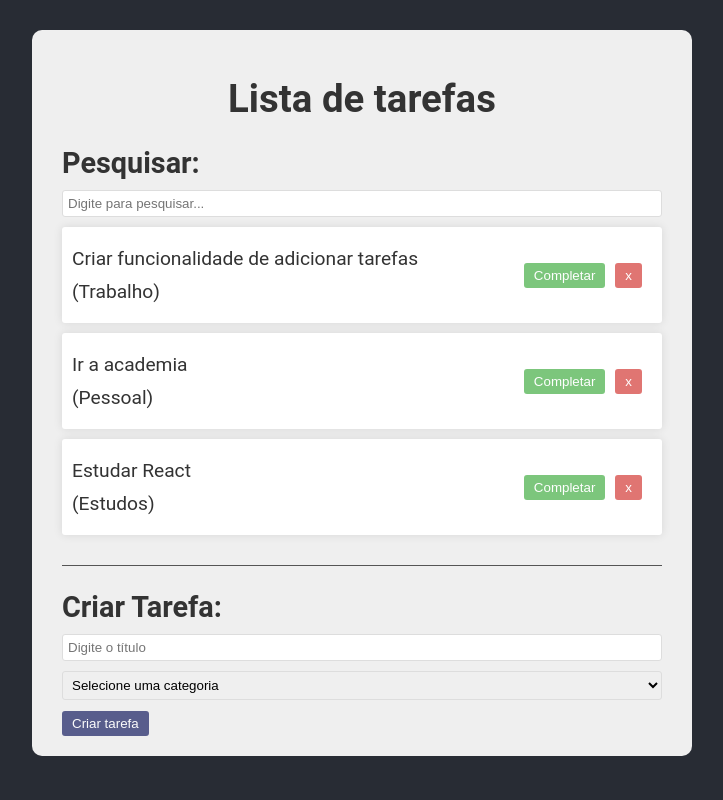
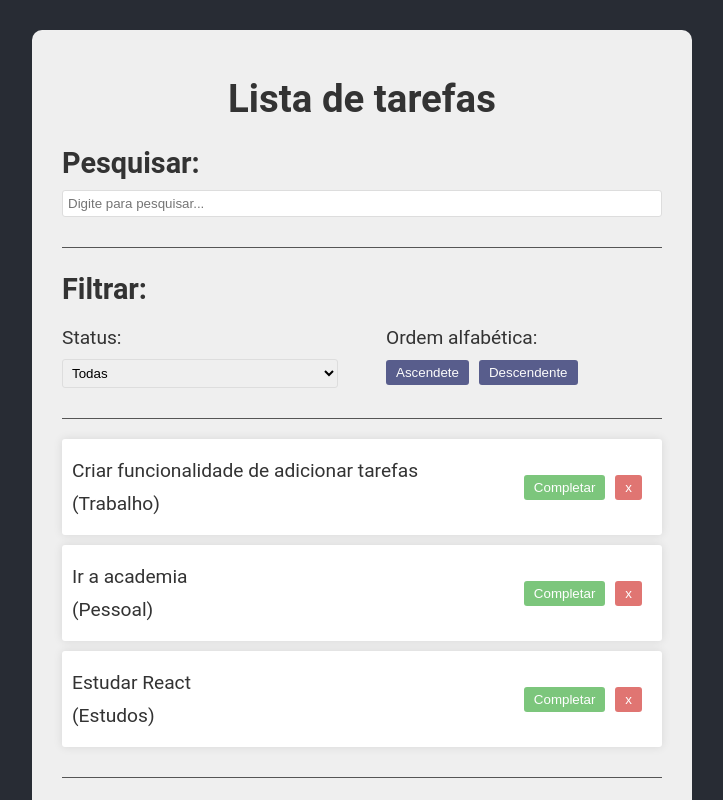
Before and after one commit to oberon4589/ToDoList, a React (Vite) app: page / in a window 1280 px wide. Shown: the top 800 px of the page, without its empty margins (278-1001 px from the left). Built offline with nearby package versions, Linux system fonts and the light colour scheme.

Commit message:
filtragem de listas por completa e incopleta

```diff
--- a/src/App.css
+++ b/src/App.css
@@ -83,3 +83,20 @@
   width: 100%;
   margin-bottom: 10px;
 }
+
+.filter,
+.search {
+  margin-bottom: 20px;
+  border-bottom: 1px solid #555;
+  padding-bottom: 20px;
+}
+
+.filter-options {
+  display: flex;
+  justify-content: space-between;
+  gap: 3rem;
+}
+
+.filter-options div {
+  flex: 1 1 0;
+}
--- a/src/App.jsx
+++ b/src/App.jsx
@@ -3,6 +3,7 @@
 import ToDo from './components/ToDo'
 import ToDoForm from './components/ToDoForm'
 import Search from './components/Search'
+import Filter from './components/Filter'
 
 function App() {
   const [todos, setTodos] = useState([
@@ -27,6 +28,8 @@
   ]);
 
   const [search, setSearch] = useState('');
+  const [filter, setFilter] = useState('All');
+  const [sort, setSort] = useState('Ascendente');
 
   const addTodo = (text, category) => {
 
@@ -60,11 +63,25 @@
     <div className='app'>
       <h1>Lista de tarefas</h1>
       <Search search={search} setSearch={setSearch} />
+      <Filter filter={filter} setFilter={setFilter} />
       <div className='todo-list'>
-        {todos.filter((todo) => todo.text.toLowerCase().includes(search.toLowerCase())
+        {todos
+          .filter((todo) => filter === 'All'
+          ? true
+          : filter === 'Completed'
+          ? todo.isCompleted
+          : !todo.isCompleted
+        )
+          .filter((todo) =>
+            todo.text.toLowerCase().includes(search.toLowerCase())
         )
         .map((todo) => (
-          <ToDo key={todo.id} todo={todo} removeTodo={removeTodo} completeTodo={completeTodo} />
+          <ToDo
+            key={todo.id}
+            todo={todo}
+            removeTodo={removeTodo}
+            completeTodo={completeTodo}
+          />
         ))}
       </div>
       <ToDoForm addTodo={addTodo} />
--- /dev/null
+++ b/src/components/Filter.jsx
@@ -0,0 +1,24 @@
+const Filter = ( {filter, setFilter} ) => {
+  return (
+    <div className="filter">
+        <h2>Filtrar:</h2>
+        <div className="filter-options">
+            <div>
+                <p>Status:</p>
+                <select value={filter} onChange={(e) => setFilter(e.target.value)}>
+                    <option value="All">Todas</option>
+                    <option value="Completed">Completas</option>
+                    <option value="Incomplete">Incompletas</option>
+                </select>
+            </div>
+            <div>
+                <p>Ordem alfabética:</p>
+                <button>Ascendete</button>
+                <button>Descendente</button>
+            </div>
+        </div>
+    </div>
+  )
+}
+
+export default Filter
```
